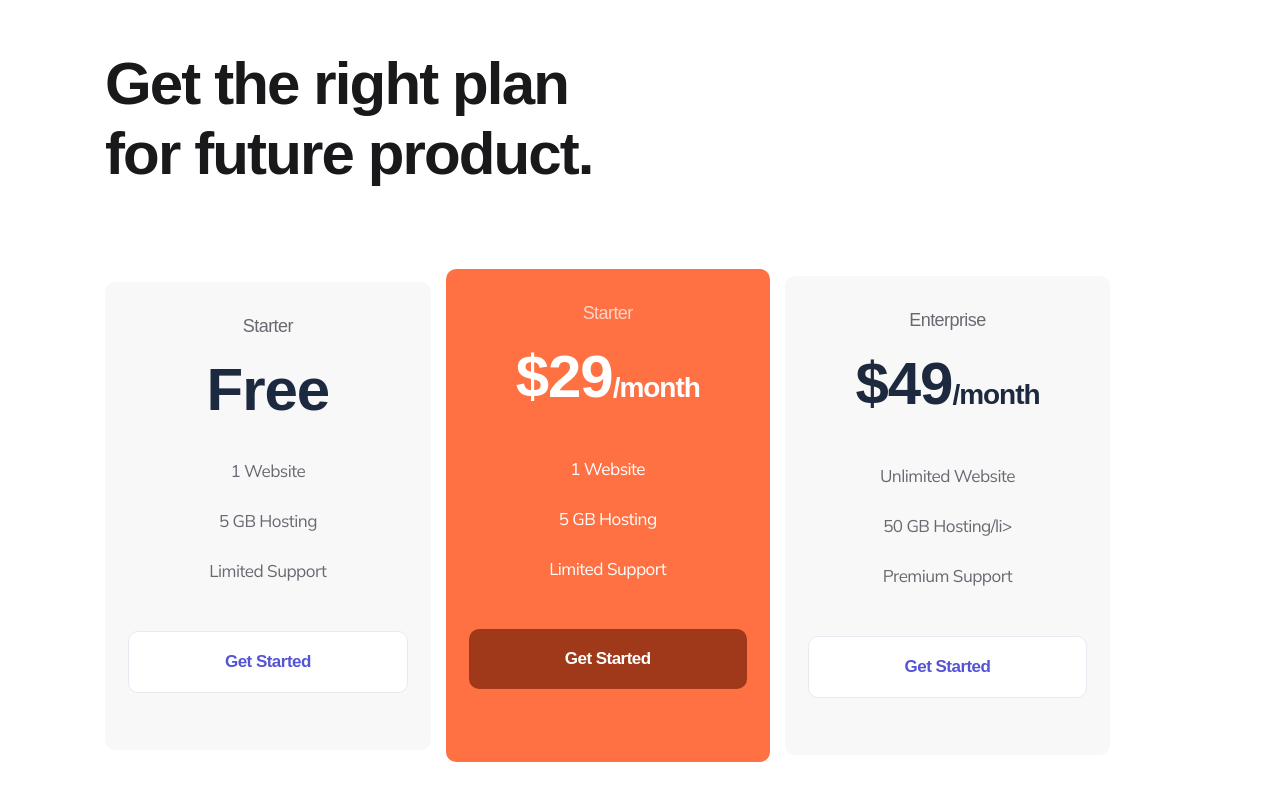
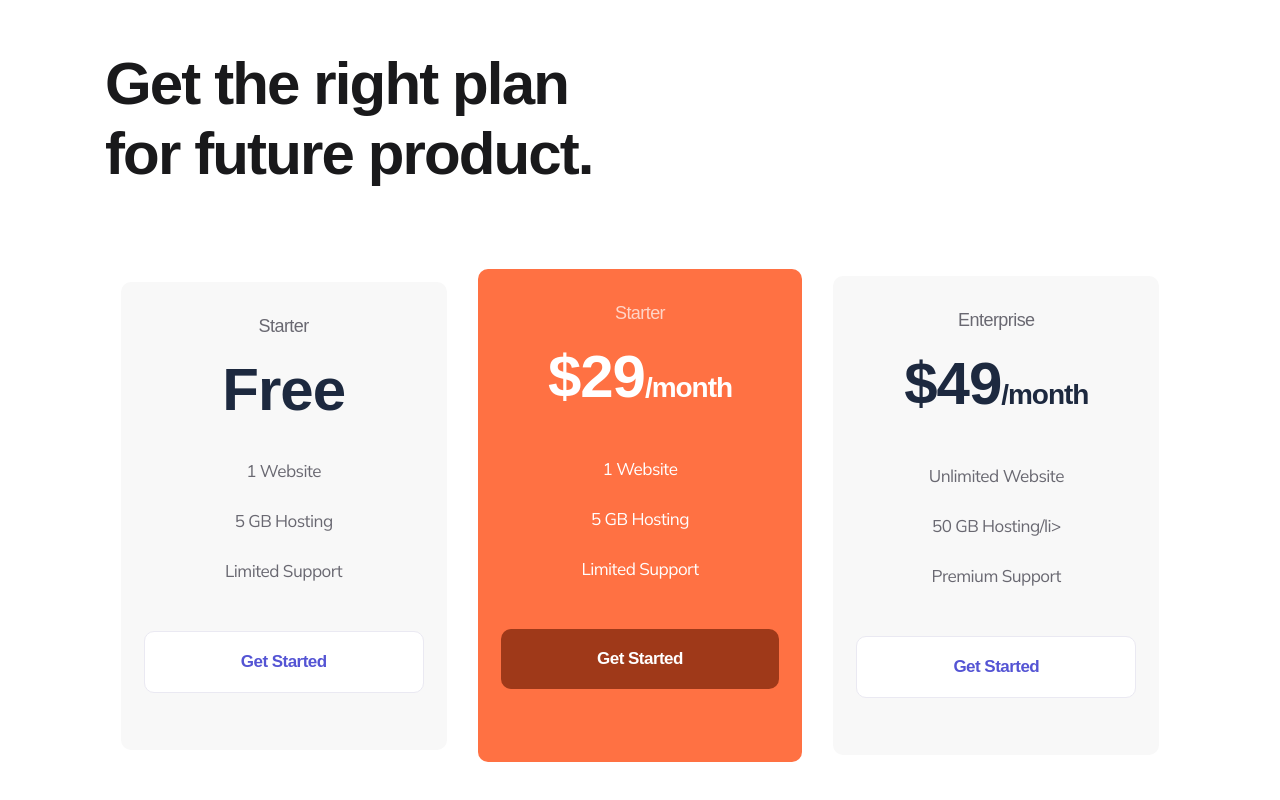
Before and after one commit to wllkzz/page, a plain HTML site: page index.html in a window 1280 px wide. Shown: the part 2398-3198 px from the top of the page. Drawn offline with Linux system fonts and the light colour scheme.

Commit message:
Update style.css

```diff
--- a/css/style.css
+++ b/css/style.css
@@ -256,7 +256,7 @@ h1, h2, h3, h4, h5, h6 {
 .plan__cards {
     display: flex;
     align-items: center;
-    gap: 15px;
+    justify-content: space-around;
 }
 
 .plan__card {
```
